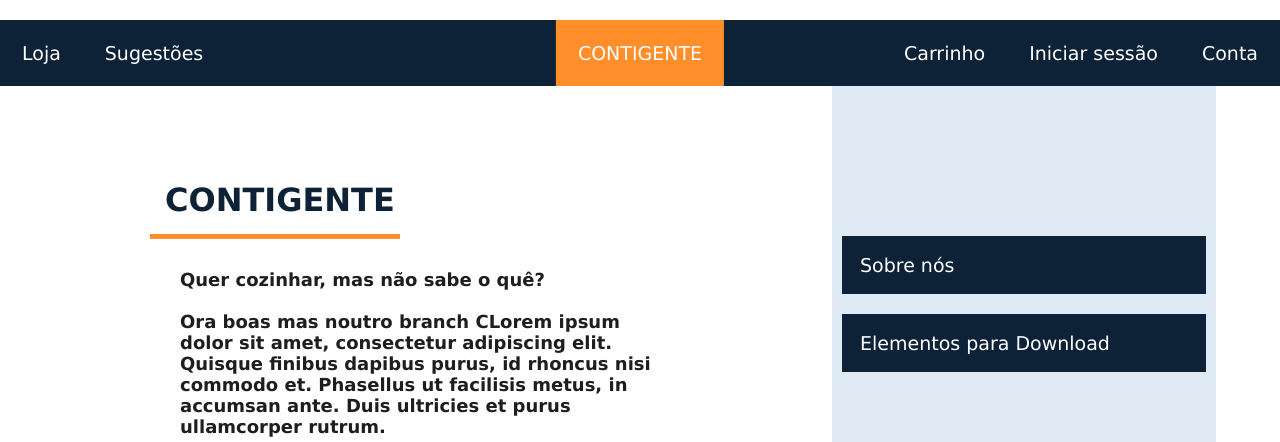
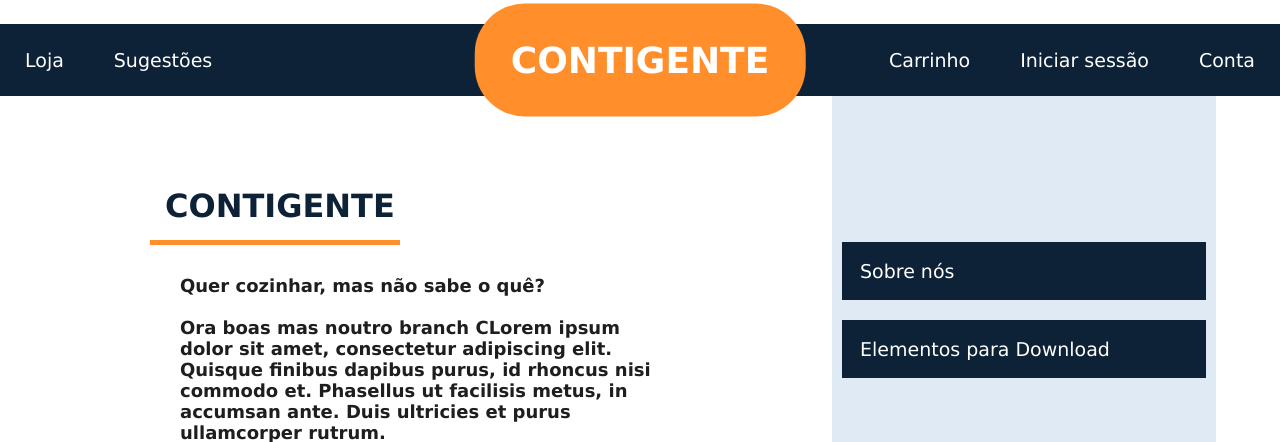
Before and after one commit to DavidRaposo340/Contigente, a PHP site: page /index.php in a window 1280 px wide. Shown: the top 442 px of the page. Run offline with PHP 8.4, Linux system fonts and the light colour scheme.

Commit message:
navbar update

```diff
--- a/css/style.css
+++ b/css/style.css
@@ -32,37 +32,44 @@ p{
 
 /*--------------- Navegation Bar (MENU) ---------------**/
 
-nav{
-  width: 100%;
-}
 .nav_block{
   background-color: #0d2137;
   position: relative;
   overflow: hidden;
-  top: 20px;
+  top: 24px;
 }
 .nav_block a{
   float: left;
   color: #ffffff;
   text-align: center;
-  padding: 22px;
+  padding: 25px;
   text-decoration: none;
   font-size: 19px;
 }
 .nav_center{
-  float: none;
   position: absolute;
-  overflow:visible;
-  top: 50%;
+  top: 60px;
   left: 50%;
   transform: translate(-50%, -50%);
   background-color: #ff8e2b;
   z-index: 1;
-  font-size: 32px;
+  padding: 36px;
+  border-radius:50px;
+  /*  border-style: solid;
+  border-color: #0d2137;
+  border-width: 2px;* Se se alterar o border pensoq ue é melhor alterar a altura*/
+}
+.nav_center a{
+  overflow: visible;
+  text-decoration: none;
+  font-size: 36px;
+  color: #ffffff;
+  font-weight: 600;
 }
 .nav_right{
   float: right;
 }
+
 
 /*--------------- Accordion Button  ---------------**/
 
--- a/includes/navbar.php
+++ b/includes/navbar.php
@@ -7,20 +7,18 @@
       return $current_dir . '/' . $page;
   }
 ?>
+  <div class="nav_center">
+    <a href="<?php echo $path2root; ?>index.php"> CONTIGENTE</a>
+  </div>
 
-<nav>
   <div class="nav_block">
 
       <a href="<?php echo $path2root; ?>paginas_form\produto\listar_loja_produtos.php"> Loja</a>
       <a href="<?php echo $path2root; ?>proxima_page"> Sugestões</a>
 
-      <div class="nav_center">
-        <a href="<?php echo $path2root; ?>index.php"> CONTIGENTE</a>
-    </div>
     <div class="nav_right">
       <a href="<?php echo $path2root; ?>proxima_page"> Carrinho</a>
       <a href="<?php echo $path2root; ?>paginas_form\geral\form_login.php"> Iniciar sessão</a>
       <a href="<?php echo $path2root; ?>proxima_page"> Conta</a>
     </div>
   </div>
-  </nav>
```
